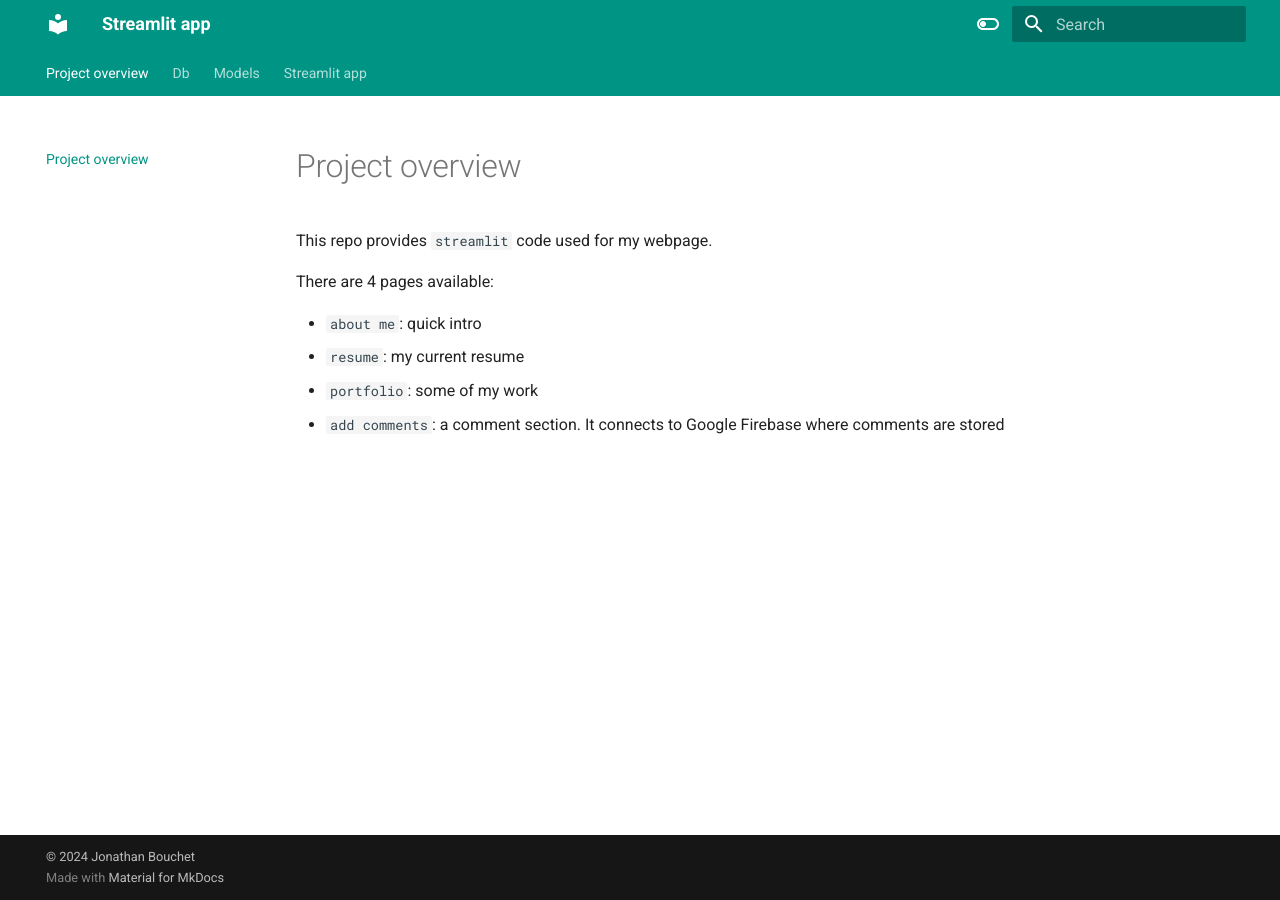
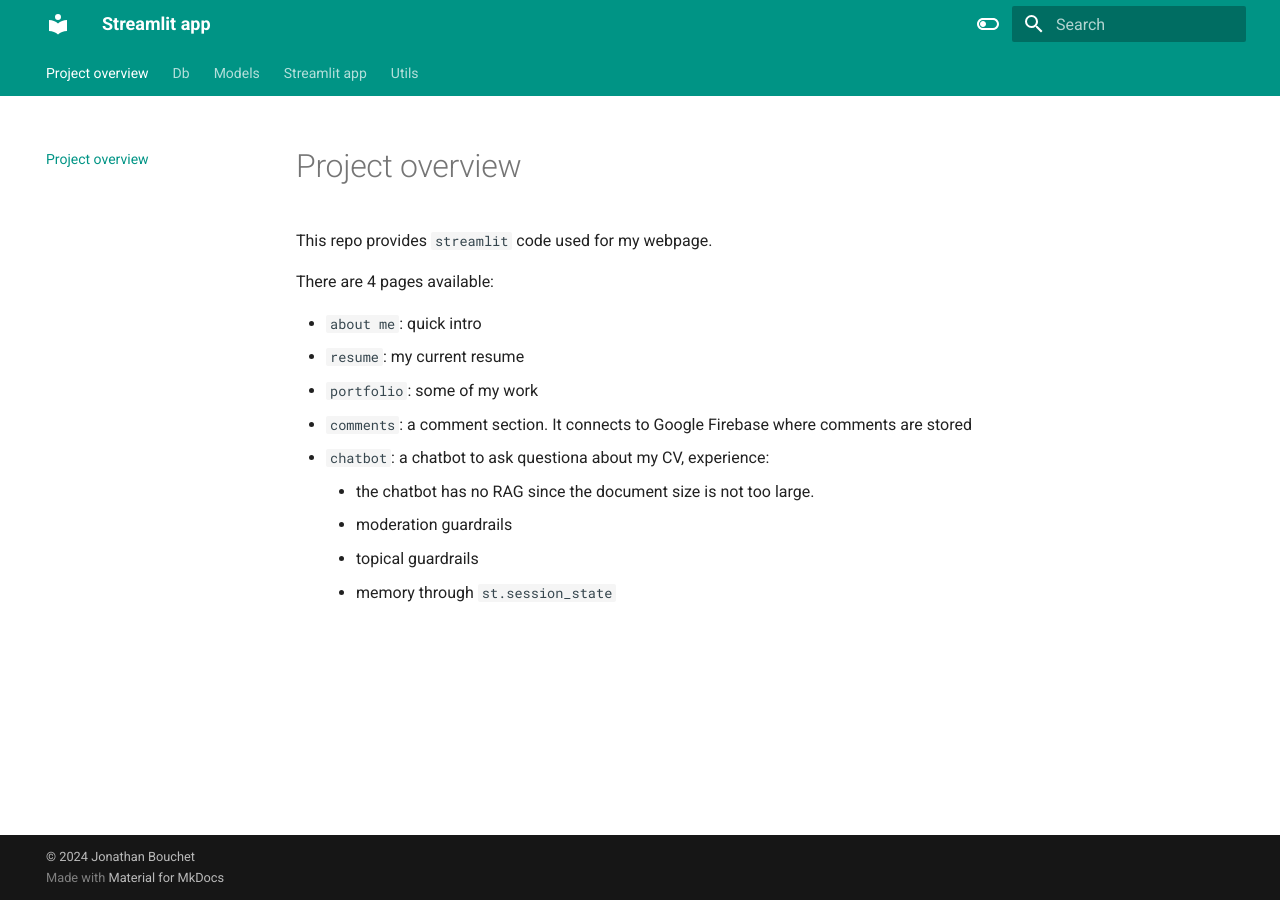
Before and after one commit to jonathanbouchet/CV_2024_STREAMLIT_ALPHA, an MkDocs documentation site: the page built from docs/index.md, in a window 1280 px wide. Built offline with MkDocs 1.6.1 and Material for MkDocs 9.7.7, drawn with Linux system fonts in a browser that asks for light colours.

Commit message:
updated mkdocs

```diff
--- a/docs/index.md
+++ b/docs/index.md
@@ -7,4 +7,9 @@ There are 4 pages available:
 - `about me`: quick intro
 - `resume`: my current resume
 - `portfolio`: some of my work
-- `add comments`: a comment section. It connects to Google Firebase where comments are stored
+- `comments`: a comment section. It connects to Google Firebase where comments are stored
+- `chatbot`: a chatbot to ask questiona about my CV, experience:
+    - the chatbot has no RAG since the document size is not too large.
+    - moderation guardrails
+    - topical guardrails
+    - memory through `st.session_state`
--- a/mkdocs.yml
+++ b/mkdocs.yml
@@ -9,6 +9,7 @@ theme:
   - App: streamlit_app.md
   - pydantic models: models.md
   - database: db.md
+  - utils: utils.md
   features:
     - navigation.tabs
     - navigation.sections
```
Also changed, not shown: docs/utils.md (added, +3 -0 lines).
